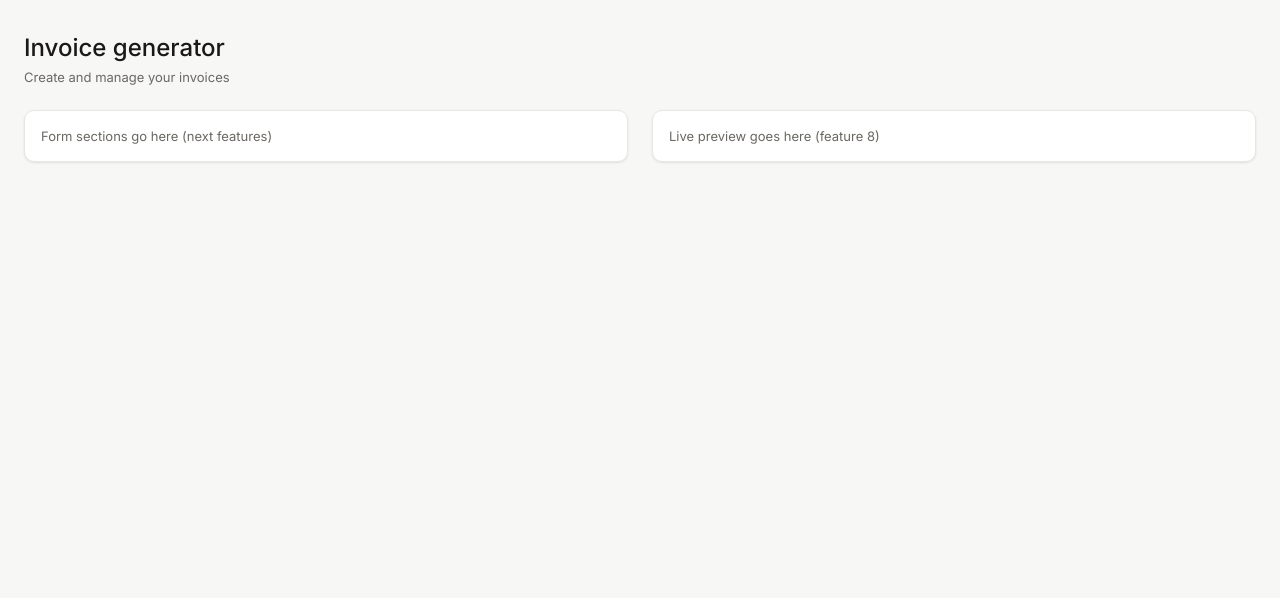
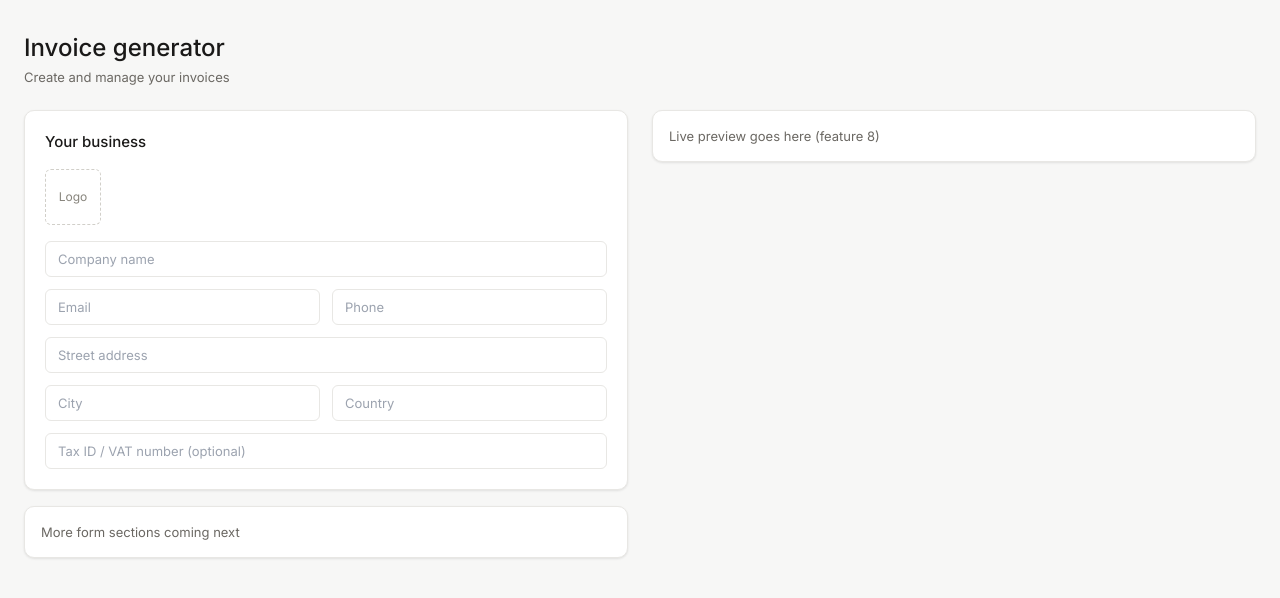
Before and after one commit to miloss98/invoice-generator, a React (Vite) app: page / in a window 1280 px wide. Shown: the top 598 px of the page. Built offline with nearby package versions, Linux system fonts and the light colour scheme.

Commit message:
feat: company info form with logo upload

```diff
--- a/src/App.tsx
+++ b/src/App.tsx
@@ -1,4 +1,5 @@
 import { Layout } from "./components/Layout";
+import { CompanyInfoForm } from "./components/CompanyInfoForm";
 import { useLocalStorage } from "./hooks/useLocalStorage";
 import { defaultCompanyInfo, defaultInvoiceData } from "./utils/defaults";
 import type { CompanyInfo, InvoiceData } from "./types/invoice";
@@ -16,11 +17,17 @@ export const App = () => {
   return (
     <Layout
       form={
-        <div className="rounded-card bg-white border border-ink-100 shadow-card p-4">
-          <p className="text-sm text-ink-500">
-            Form sections go here (next features)
-          </p>
-        </div>
+        <>
+          <CompanyInfoForm
+            companyInfo={companyInfo}
+            onChange={setCompanyInfo}
+          />
+          <div className="rounded-card bg-white border border-ink-100 shadow-card p-4">
+            <p className="text-sm text-ink-500">
+              More form sections coming next
+            </p>
+          </div>
+        </>
       }
       preview={
         <div className="rounded-card bg-white border border-ink-100 shadow-card p-4">
--- /dev/null
+++ b/src/components/CompanyInfoForm.tsx
@@ -0,0 +1,139 @@
+import type { ChangeEvent } from "react";
+import type { CompanyInfo } from "../types/invoice";
+
+interface CompanyInfoFormProps {
+  companyInfo: CompanyInfo;
+  onChange: (companyInfo: CompanyInfo) => void;
+}
+
+export const CompanyInfoForm = ({
+  companyInfo,
+  onChange,
+}: CompanyInfoFormProps) => {
+  const handleChange = (e: ChangeEvent<HTMLInputElement>) => {
+    const { name, value } = e.target;
+    onChange({ ...companyInfo, [name]: value });
+  };
+
+  const handleLogoUpload = (e: ChangeEvent<HTMLInputElement>) => {
+    const file = e.target.files?.[0];
+    if (!file) return;
+
+    if (file.size > 500_000) {
+      alert("Logo is too large. Please use an image under 500KB.");
+      return;
+    }
+
+    const reader = new FileReader();
+    reader.onload = () => {
+      onChange({ ...companyInfo, logo: reader.result as string });
+    };
+    reader.readAsDataURL(file);
+  };
+
+  const removeLogo = () => {
+    onChange({ ...companyInfo, logo: null });
+  };
+
+  return (
+    <section className="rounded-card bg-white border border-ink-100 shadow-card p-5">
+      <h2 className="text-md font-medium text-ink-900 mb-4">Your business</h2>
+
+      <div className="flex items-center gap-4 mb-4">
+        {companyInfo.logo ? (
+          <div className="flex items-center gap-3">
+            <img
+              src={companyInfo.logo}
+              alt="Company logo"
+              className="w-14 h-14 rounded object-contain border border-ink-100"
+            />
+            <button
+              type="button"
+              onClick={removeLogo}
+              className="text-xs text-status-unpaid hover:underline"
+            >
+              Remove logo
+            </button>
+          </div>
+        ) : (
+          <label className="flex items-center justify-center w-14 h-14 rounded border border-dashed border-ink-200 text-ink-400 text-xs cursor-pointer hover:border-primary-400 hover:text-primary-400 transition-colors">
+            Logo
+            <input
+              type="file"
+              accept="image/*"
+              onChange={handleLogoUpload}
+              className="hidden"
+            />
+          </label>
+        )}
+      </div>
+
+      <div className="space-y-3">
+        <input
+          type="text"
+          name="name"
+          placeholder="Company name"
+          value={companyInfo.name}
+          onChange={handleChange}
+          className="w-full px-3 py-2 rounded border border-ink-100 text-sm focus:outline-none focus:ring-2 focus:ring-primary-300 focus:border-transparent"
+        />
+
+        <div className="grid grid-cols-2 gap-3">
+          <input
+            type="email"
+            name="email"
+            placeholder="Email"
+            value={companyInfo.email}
+            onChange={handleChange}
+            className="w-full px-3 py-2 rounded border border-ink-100 text-sm focus:outline-none focus:ring-2 focus:ring-primary-300 focus:border-transparent"
+          />
+          <input
+            type="tel"
+            name="phone"
+            placeholder="Phone"
+            value={companyInfo.phone}
+            onChange={handleChange}
+            className="w-full px-3 py-2 rounded border border-ink-100 text-sm focus:outline-none focus:ring-2 focus:ring-primary-300 focus:border-transparent"
+          />
+        </div>
+
+        <input
+          type="text"
+          name="address"
+          placeholder="Street address"
+          value={companyInfo.address}
+          onChange={handleChange}
+          className="w-full px-3 py-2 rounded border border-ink-100 text-sm focus:outline-none focus:ring-2 focus:ring-primary-300 focus:border-transparent"
+        />
+
+        <div className="grid grid-cols-2 gap-3">
+          <input
+            type="text"
+            name="city"
+            placeholder="City"
+            value={companyInfo.city}
+            onChange={handleChange}
+            className="w-full px-3 py-2 rounded border border-ink-100 text-sm focus:outline-none focus:ring-2 focus:ring-primary-300 focus:border-transparent"
+          />
+          <input
+            type="text"
+            name="country"
+            placeholder="Country"
+            value={companyInfo.country}
+            onChange={handleChange}
+            className="w-full px-3 py-2 rounded border border-ink-100 text-sm focus:outline-none focus:ring-2 focus:ring-primary-300 focus:border-transparent"
+          />
+        </div>
+
+        <input
+          type="text"
+          name="taxId"
+          placeholder="Tax ID / VAT number (optional)"
+          value={companyInfo.taxId}
+          onChange={handleChange}
+          className="w-full px-3 py-2 rounded border border-ink-100 text-sm focus:outline-none focus:ring-2 focus:ring-primary-300 focus:border-transparent"
+        />
+      </div>
+    </section>
+  );
+};
```
